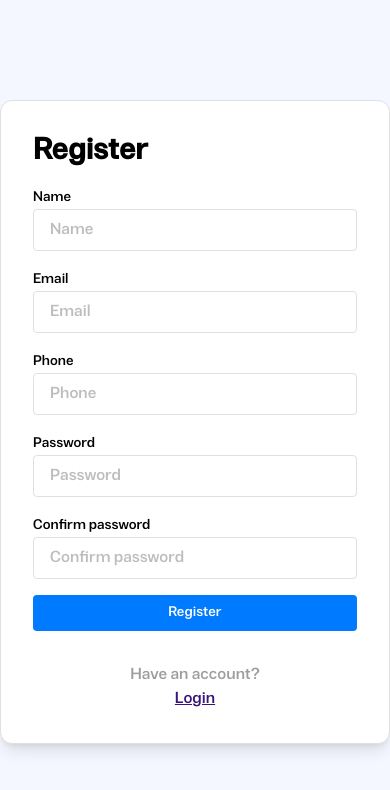
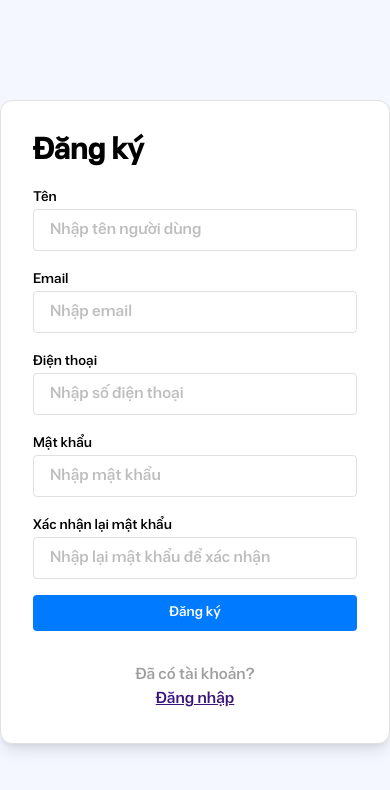
Before and after one commit to ntkc03/magic-post, a React (Create React App) app in the folder client/: page /user/register in a window 390 px wide. Shown: the top 790 px of the page. Built offline with nearby package versions, Linux system fonts and the light colour scheme.

Commit message:
create order

```diff
--- a/client/src/components/user/login/UserLogin.tsx
+++ b/client/src/components/user/login/UserLogin.tsx
@@ -57,10 +57,6 @@ export default function UserLogin() {
         const token = response.token;
         dispatch(setToken(token));
         dispatch(loginSuccess());
-
-
-
-
         notify("Login success", "success");
         setTimeout(() => {
           navigate("/user/home");
@@ -89,7 +85,7 @@ export default function UserLogin() {
       </div>
       <div className="flex flex-wrap justify-center items-center ">
         <div className="w-96 h-auto p-8 bg-white border border-gray-300 rounded-xl shadow-md">
-          <h2 className="text-3xl font-bold mb-4">Login</h2>
+          <h2 className="text-3xl font-bold mb-4">Đăng nhập</h2>
           <form onSubmit={handleSubmit(submitHandler)} className="space-y-4">
             <div>
               <label className="text-sm" htmlFor="email">
@@ -98,7 +94,7 @@ export default function UserLogin() {
               <input
                 id="email"
                 type="text  "
-                placeholder="Email"
+                placeholder="Nhập email"
                 {...register("email")}
                 className="w-full px-4 py-2 border border-gray-300 rounded focus:outline-none focus:border-purple-500  "
               />
@@ -108,11 +104,11 @@ export default function UserLogin() {
             </div>
             <div>
               <label className="text-sm" htmlFor="password">
-                Password
+                Mật khẩu
               </label>
               <input
                 type="password"
-                placeholder="Password"
+                placeholder="Nhập mật khẩu"
                 {...register("password")}
                 className="w-full px-4 py-2 border border-gray-300 rounded focus:outline-none focus:border-purple-500 "
               />
@@ -126,15 +122,15 @@ export default function UserLogin() {
               type="submit"
               className="w-full px-3 py-2 text-sm  bg-activeButton text-white rounded hover:bg-buttonPurple flex justify-center items-center "
             >
-              Login
+              Đăng nhập
             </button>
           </form>
 
           <div className="mt-4 text-center">
             <Link to={"/user/register"}>
               <span className="text-gray-500">
-                Don't have an account?{" "}
-                <p className="text-loginText underline">Register</p>
+                Chưa có tài khoản?{" "}
+                <p className="text-loginText underline">Đăng ký</p>
               </span>
             </Link>
           </div>
--- a/client/src/components/user/signup/UserSignup.tsx
+++ b/client/src/components/user/signup/UserSignup.tsx
@@ -59,15 +59,15 @@ export default function UserSignUp() {
       </div>
       <div className="flex flex-wrap justify-center items-center ">
       <div className="p-8 bg-white border border-gray-300 rounded-xl shadow-lg sm:mx-auto sm:w-full sm:max-w-sm">
-          <h2 className="text-3xl font-bold mb-4">Register</h2>
+          <h2 className="text-3xl font-bold mb-4">Đăng ký</h2>
           <form onSubmit={handleSubmit(submitHandler)} className="space-y-4">
             <div>
               <label className="text-sm" htmlFor="email">
-                Name
+                Tên
               </label>
               <input
                 type="text"
-                placeholder="Name"
+                placeholder="Nhập tên người dùng"
                 {...register("name")}
                 className="w-full px-4 py-2 border border-gray-300 rounded focus:outline-none focus:border-purple-500"
               />
@@ -82,7 +82,7 @@ export default function UserSignUp() {
               <input
                 id="email"
                 type="text"
-                placeholder="Email"
+                placeholder="Nhập email"
                 {...register("email")}
                 className="w-full px-4 py-2 border border-gray-300 rounded focus:outline-none focus:border-purple-500"
               />
@@ -92,11 +92,11 @@ export default function UserSignUp() {
             </div>
             <div>
               <label className="text-sm" htmlFor="email">
-                Phone
+                Điện thoại
               </label>
               <input
                 type="phone"
-                placeholder="Phone"
+                placeholder="Nhập số điện thoại"
                 {...register("phone")}
                 className="w-full px-4 py-2 border border-gray-300 rounded focus:outline-none focus:border-purple-500"
               />
@@ -106,11 +106,11 @@ export default function UserSignUp() {
             </div>
             <div>
               <label className="text-sm" htmlFor="email">
-                Password
+                Mật khẩu
               </label>
               <input
                 type="password"
-                placeholder="Password"
+                placeholder="Nhập mật khẩu"
                 {...register("password")}
                 className="w-full px-4 py-2 border border-gray-300 rounded focus:outline-none focus:border-purple-500"
               />
@@ -122,11 +122,11 @@ export default function UserSignUp() {
             </div>
             <div>
               <label className="text-sm" htmlFor="email">
-                Confirm password
+                Xác nhận lại mật khẩu
               </label>
               <input
                 type="password"
-                placeholder="Confirm password"
+                placeholder="Nhập lại mật khẩu để xác nhận"
                 {...register("confirmPassword")}
                 className="w-full px-4 py-2 border border-gray-300 rounded focus:outline-none focus:border-purple-500"
               />
@@ -140,7 +140,7 @@ export default function UserSignUp() {
               type="submit"
               className="w-full px-3 py-2 text-sm bg-activeButton text-white rounded hover:bg-buttonPurple flex justify-center items-center"
             >
-              Register
+              Đăng ký
             </button>
           </form>
           {/* <span className="mr-2 flex justify-center">or</span> */}
@@ -153,8 +153,8 @@ export default function UserSignUp() {
           <div className="mt-4 text-center">
             <Link to={"/user/login"}>
               <span className="text-gray-500">
-               Have an account?
-                <p className="text-loginText underline">Login</p>
+               Đã có tài khoản?
+                <p className="text-loginText underline">Đăng nhập</p>
               </span>
             </Link>
           </div>
--- /dev/null
+++ b/client/src/features/axios/api/order/createOrder.ts
@@ -0,0 +1,47 @@
+import axios from "axios";
+import{ AxiosRequestConfig } from "axios";
+import setupAxiosInterceptors from "../../interceptors/axiosInterceptor";
+import apiConfig from "../../../../utils/apiConfig";
+import { orderInterface } from "../../../../types/OrderInterface";
+
+const api = setupAxiosInterceptors();
+
+export const orderData = async (): Promise<any> => {
+  try {
+    const config: AxiosRequestConfig = {
+      url: apiConfig.userData,
+      method: "get",
+    };
+    const response = await api(config);
+    return response.data;
+  } catch (error) {
+    throw new Error("error while getting user data");
+  }
+};
+
+export const updateOrder = async (payload: orderInterface): Promise<any> => {
+  try {
+    const config: AxiosRequestConfig = {
+    url: `${apiConfig.userRegister}`,
+    method: "post",
+    data: payload,
+    };
+    const response = await axios(config);
+    return response.data;
+  } catch (error) {
+    throw new Error("error while updating user");
+  }
+};
+
+
+export const deleteResume = async (): Promise<any> => {
+  try {
+    const config: AxiosRequestConfig = {
+      url: apiConfig.deleteResume,
+      method: "delete",
+    };
+    await api(config);
+  } catch (error) {
+    throw new Error("error while deleting resume");
+  }
+};
--- a/client/src/types/OrderInterface.ts
+++ b/client/src/types/OrderInterface.ts
@@ -23,7 +23,7 @@ export interface orderInterface {
     receiverPhone?: string,
 
     type: boolean,
-    specialService?: string,
+    specialService?: string[],
     cannotDilvered?: number,
 
     mainFee?: number,
@@ -43,7 +43,7 @@ export interface orderInterface {
     note?: string,
     create_at?: Date,
     sended_at?: Date,
-    status?: number,
+    status?: string[],
     consolidationID?: string,
     transactionID?: string,
     deliveryPersonID?: string
--- a/client/src/utils/apiConfig.ts
+++ b/client/src/utils/apiConfig.ts
@@ -9,6 +9,8 @@ const apiConfig = {
     uploadResume: `${configKeys.API_URL}user/update-resume`,
     deleteResume: `${configKeys.API_URL}user/delete-resume`,
     userCheckIn: `${configKeys.API_URL}user/check-in`,
+
+    createOrder: `${configKeys.API_URL}user/order`,
 
     employerRegister: `${configKeys.API_URL}employer-auth/register`,
     employerLogin: `${configKeys.API_URL}employer-auth/login`,
```
Also changed, not shown: client/src/components/order/createOrder.tsx (+82 -75 lines), 1 other file (tests, documents, lock files or other folders).
